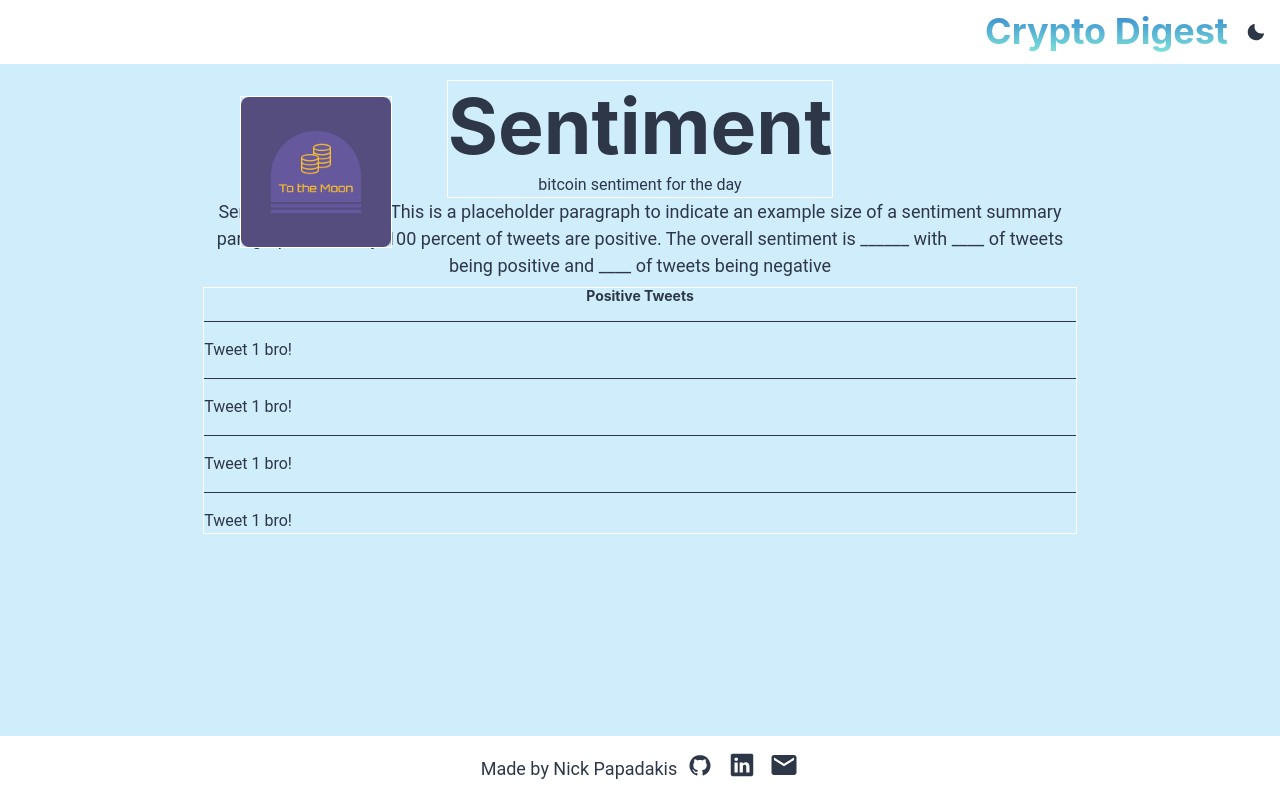
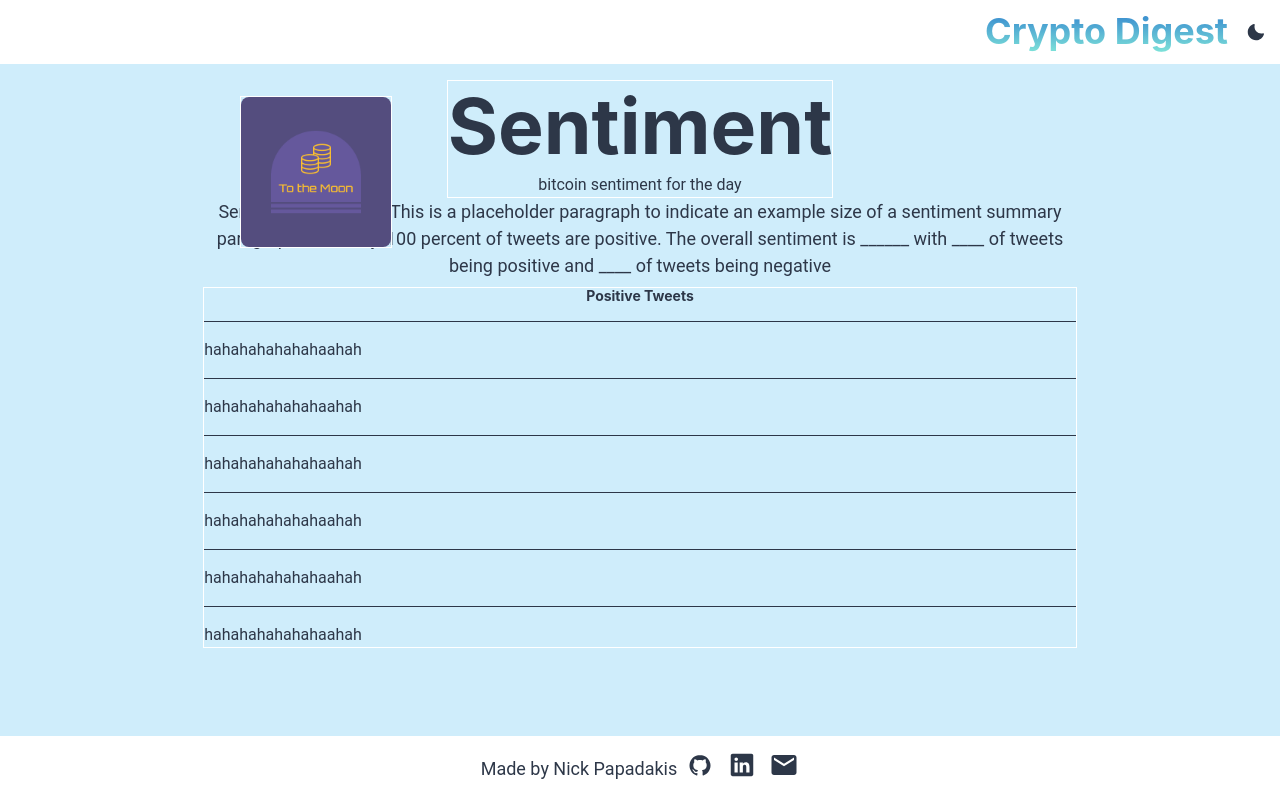
Before and after one commit to spacerumsfeld-code/Crypto-Utils, a Next.js app: page /about in a window 1280 px wide. Built offline with nearby package versions, Linux system fonts and the light colour scheme.

Commit message:
added props flow to positive tweets component and mapping over props

```diff
--- a/src/components/sentimentComponents/PositiveTweets.tsx
+++ b/src/components/sentimentComponents/PositiveTweets.tsx
@@ -6,7 +6,14 @@ import {
   useColorModeValue
 } from '@chakra-ui/react';
 
-const PositiveTweets = () => {
+type Tweet = {
+  text: string;
+};
+
+type PositiveTweetsProps = {
+  positive: Tweet[];
+};
+const PositiveTweets = ({ positive }: PositiveTweetsProps) => {
   const bg = useColorModeValue('gray.700', 'whiteAlpha.900');
 
   return (
@@ -20,10 +27,9 @@ const PositiveTweets = () => {
       <Heading textAlign="center" fontSize="sm">
         Positive Tweets
       </Heading>
-      <Text>Tweet 1 bro!</Text>
-      <Text>Tweet 1 bro!</Text>
-      <Text>Tweet 1 bro!</Text>
-      <Text>Tweet 1 bro!</Text>
+      {positive.map((tweet) => (
+        <Text key={tweet.text}>{tweet.text}</Text>
+      ))}
     </VStack>
   );
 };
--- a/src/pages/about.tsx
+++ b/src/pages/about.tsx
@@ -10,6 +10,15 @@ import {
 import SHeader from '@/sentimentComponents/SHeader';
 import AssetIcon from '@/sentimentComponents/AssetIcon';
 import PositiveTweets from '@/sentimentComponents/PositiveTweets';
+
+const positive = [
+  { text: 'hahahahahahahaahah' },
+  { text: 'hahahahahahahaahah' },
+  { text: 'hahahahahahahaahah' },
+  { text: 'hahahahahahahaahah' },
+  { text: 'hahahahahahahaahah' },
+  { text: 'hahahahahahahaahah' }
+];
 
 const AboutPage = () => {
   const bg = useColorModeValue('gray.700', 'whiteAlpha.900');
@@ -26,7 +35,7 @@ const AboutPage = () => {
             ____ of tweets being positive and ____ of tweets being negative
           </Text>
         </Box>
-        <PositiveTweets />
+        <PositiveTweets positive={positive} />
       </Stack>
     </Flex>
   );
```
